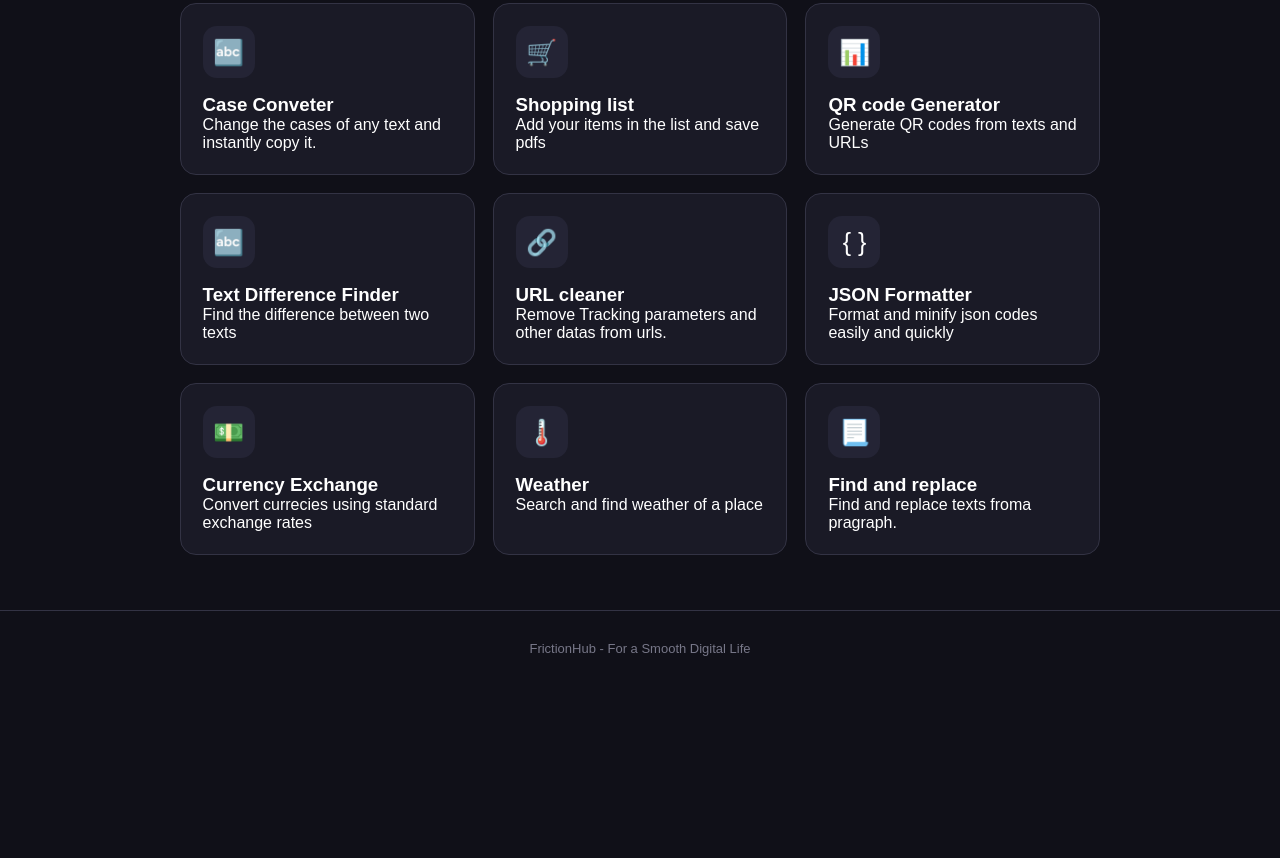
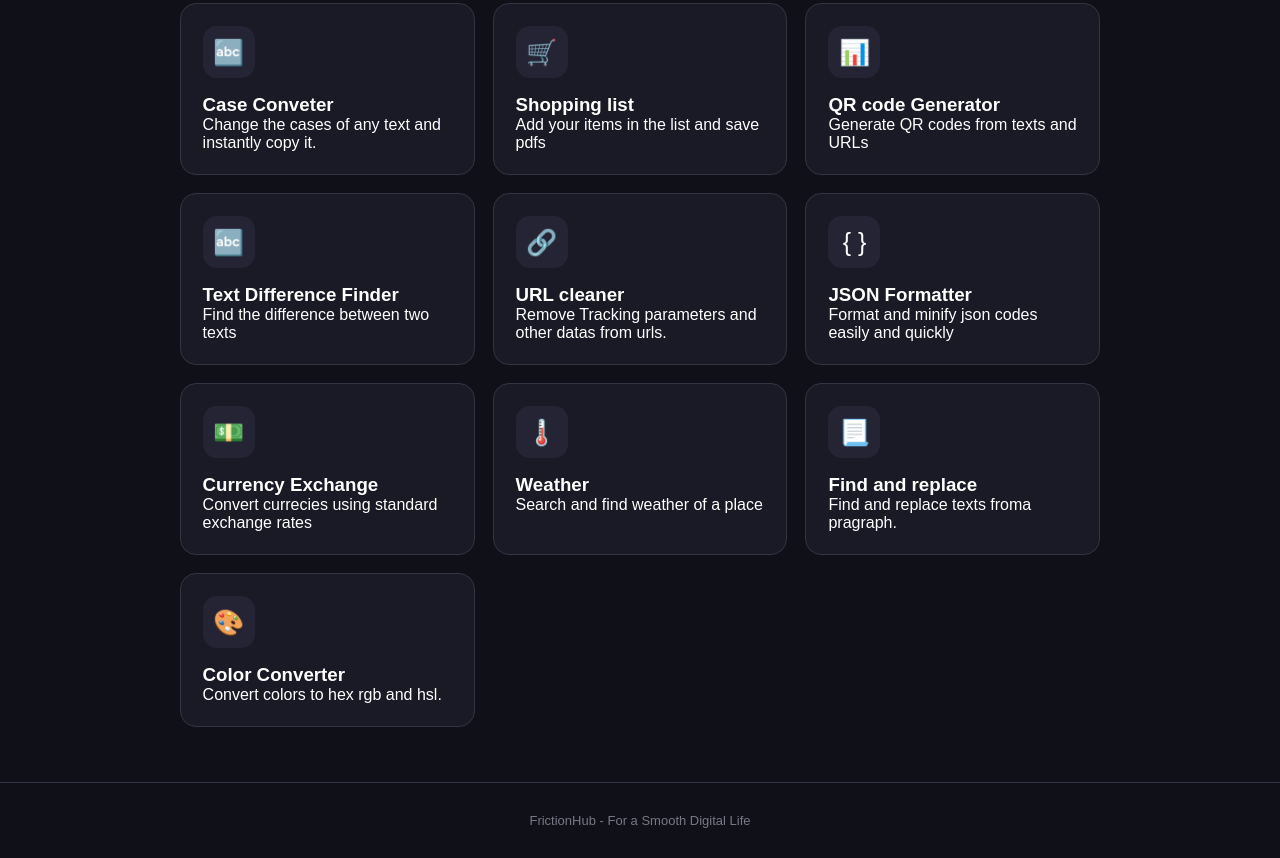
Before and after one commit to dev-l-k/FrictionHub, a plain HTML site: page index.html in a window 1280 px wide. Shown: the part 585-1443 px from the top of the page. Before the commit the page ends 1271 px from the top, so only its background shows below. Drawn offline with Linux system fonts and the light colour scheme.

Commit message:
update readme

```diff
--- a/index.html
+++ b/index.html
@@ -89,6 +89,11 @@
                 <h3>Find and replace</h3>
                 <p>Find and replace texts froma pragraph.</p>
             </a>
+            <a href="./color" class="app-card">
+                <div class="app-icon">🎨</div>
+                <h3>Color Converter</h3>
+            <p>Convert colors to hex rgb and hsl.</p>
+            </a>
 
 
 
```
Also changed, not shown: color/index.html (+1 -0 lines), README.md.
